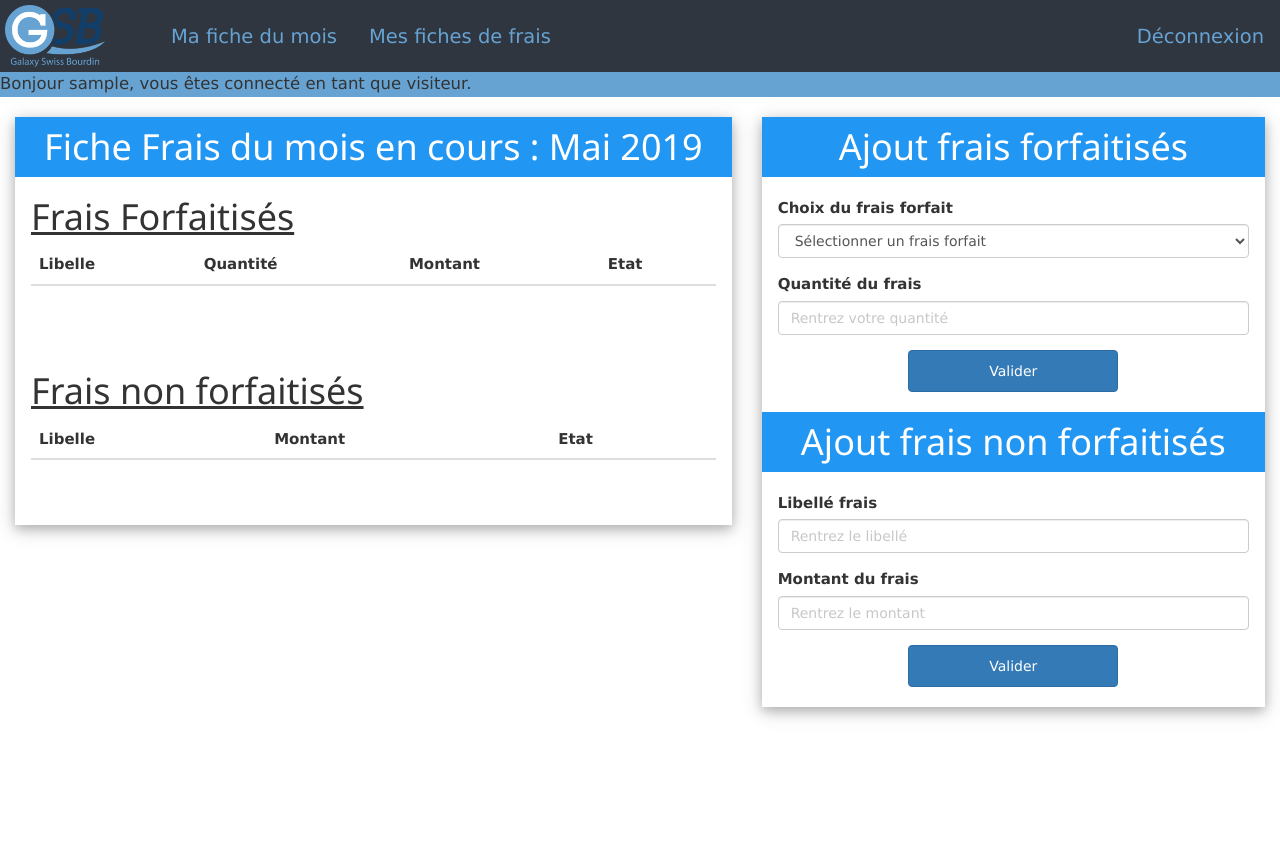
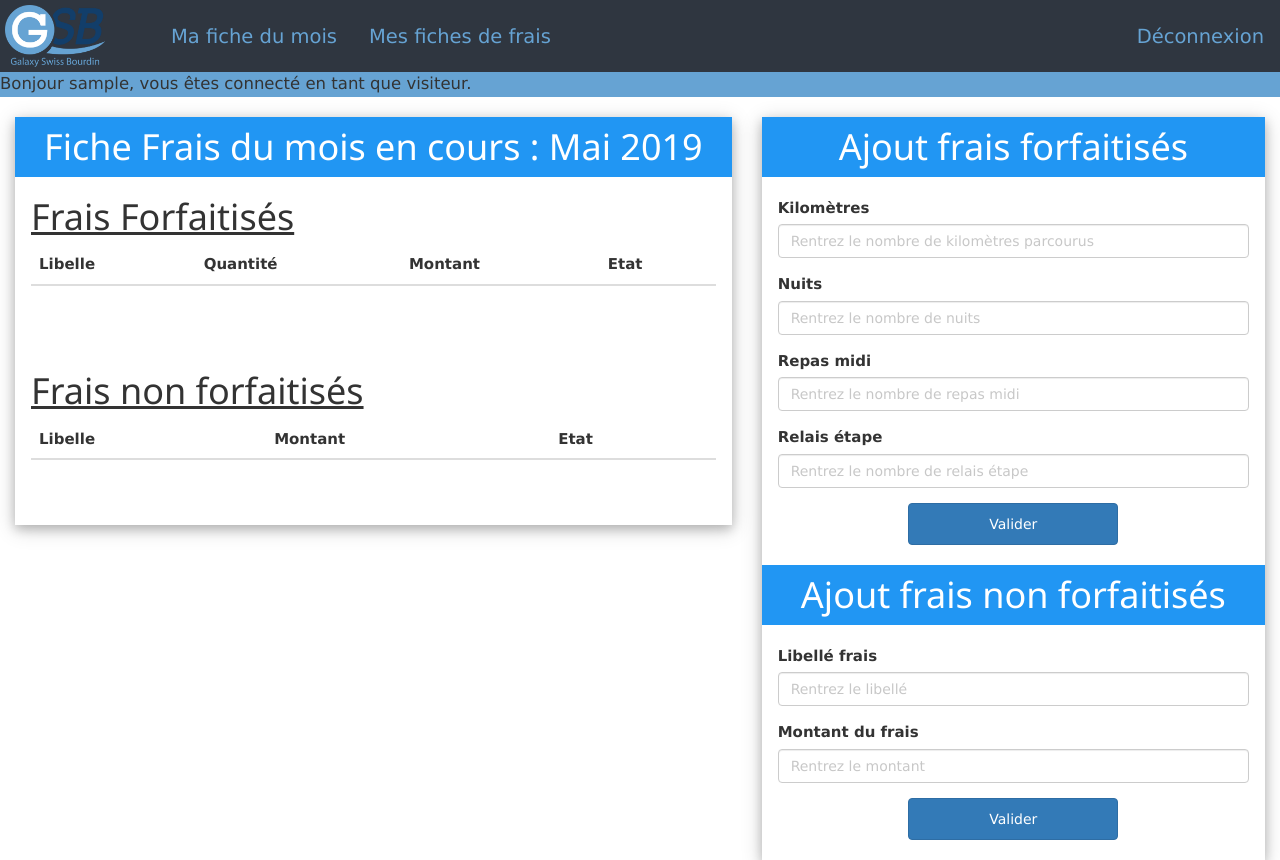
Before and after one commit to Adarak1997/gsb_web, a PHP site: page /visiteur/compte_visiteur.php in a window 1280 px wide. Before the commit the page ends 719 px from the top, so only its background shows below. Run offline with PHP 8.4, Linux system fonts and the light colour scheme; the visitor is signed in with stand-in values (Sample User, id 1); tables that the repository leaves empty or names only in its code hold one stand-in row (values such as "Sample post"); lists and menus that the app fills with data are empty.

Commit message:
formulaire frais et hors forfait fini

```diff
--- a/visiteur/compte_visiteur.php
+++ b/visiteur/compte_visiteur.php
@@ -140,7 +140,7 @@ $reponse=$bdd->query("SELECT details_frais_forfait.id, details_frais_forfait.qua
                 <th scope="col">Etat</th>
               </tr>
               <?php  while($row = $reponse->fetch()){
-              echo "<tr><td>". $row["libelle"]."</td><td>". $row["quantite"]. "</td><td>". $row["montant"]*$row["quantite"]. "</td><td>".  $row["libel"].  "<td></tr>";
+              echo "<tr><td>". $row["libelle"]."</td><td>". $row["quantite"]. "</td><td>". $row["montant"]*$row["quantite"]. "</td><td>".  $row["libel"].  "</td></tr>";
 
               }
               echo "</table>";
@@ -164,6 +164,8 @@ $reponse=$bdd->query("SELECT details_frais_forfait.id, details_frais_forfait.qua
       AND utilisateur_id = '".$userId."'");
 
 
+
+
             ?>
             <div class="w3-container">
             <p><h1 style="float:left;"><u>Frais non forfaitisés</u></h1>
@@ -182,7 +184,7 @@ $reponse=$bdd->query("SELECT details_frais_forfait.id, details_frais_forfait.qua
 
 
 
-        echo "<tr><td>". $row["libelle"]."</td><td>". $row["montant"]. "</td><td>".  $row["libelle_etat"].  "<td></tr>";
+        echo "<tr><td>". $row["libelle"]. "</td><td>". $row["montant"]. "</td><td>". $row["libelle_etat"]. "<td></tr>";
 
       }
       echo "</table>";
@@ -193,6 +195,19 @@ $reponse=$bdd->query("SELECT details_frais_forfait.id, details_frais_forfait.qua
       <br><br>
 
 
+      <?php
+$reponse= $bdd->query("SELECT fiche_frais.id, fiche_frais.mois, fiche_frais.annee,
+fiche_frais.utilisateur_id as utilisateur_id
+FROM fiche_frais
+WHERE (fiche_frais.mois = '".$mois."' AND fiche_frais.annee = '".$annee."')
+AND utilisateur_id = '".$userId."'");
+
+$sql = $reponse->fetch();
+$idFiche = $sql['id'];
+
+?>
+
+
 
         </div>
     </div>
@@ -201,28 +216,33 @@ $reponse=$bdd->query("SELECT details_frais_forfait.id, details_frais_forfait.qua
             <header style="margin-bottom:20px;" class="w3-container w3-blue">
               <h1>Ajout frais forfaitisés</h1>
             </header>
-            <form style="margin-bottom:20px;" class="w3-container" action="../fonction/newFraisForfait.php" method="POST">
+            <form style="margin-bottom:20px;" class="w3-container" action="" method="POST">
                 <div class="form-group">
-                  <label style="float:left;">Choix du frais forfait</label>
-                  <select name="frais_forfait" class="form-control">
-                    <option selected>Sélectionner un frais forfait</option>
-                    <?php  foreach ($fraiss as $frais) { ?>
-                    <option value="<?php echo $frais['id']; ?>"><?php echo $frais['libelle']; ?></option>
-                    <?php } ?>
-                  </select>
+                  <label style="float:left;">Kilomètres</label>
+                  <input type="number" min="0"  name="kilometre" class="form-control" placeholder="Rentrez le nombre de kilomètres parcourus">
                 </div>
-
                 <div class="form-group">
-                  <label style="float:left;">Quantité du frais</label>
-                  <input type="number" min="0"  name="quantite" class="form-control" placeholder="Rentrez votre quantité" required>
+                  <label style="float:left;">Nuits</label>
+                  <input type="number" min="0"  name="nuit" class="form-control" placeholder="Rentrez le nombre de nuits">
+                </div>
+                <div class="form-group">
+                  <label style="float:left;">Repas midi</label>
+                  <input type="number" min="0"  name="repas_midi" class="form-control" placeholder="Rentrez le nombre de repas midi">
+                </div>
+                <div class="form-group">
+                  <label style="float:left;">Relais étape</label>
+                  <input type="number" min="0"  name="relais_etape" class="form-control" placeholder="Rentrez le nombre de relais étape">
                 </div>
                 <input style="padding: 10px 80px;" class="btn btn-primary btnAjout" type="submit" value="Valider"/>
               </form>
 
+
+
+
             <header style="margin-bottom:20px;" class="w3-container w3-blue">
               <h1>Ajout frais non forfaitisés</h1>
             </header>
-            <form style="padding-bottom:20px;" class="w3-container" action="../fonction/newFraisForfait.php" method="POST">
+            <form style="padding-bottom:20px;" class="w3-container" method="POST" action="">
                 <div class="form-group">
                   <label style="float:left;">Libellé frais</label>
                   <input name="libelle" class="form-control" placeholder="Rentrez le libellé" required>
@@ -232,13 +252,152 @@ $reponse=$bdd->query("SELECT details_frais_forfait.id, details_frais_forfait.qua
                   <label style="float:left;">Montant du frais</label>
                   <input type="number" min="0"  name="montant" class="form-control" placeholder="Rentrez le montant" required>
                 </div>
-                <input style="padding: 10px 80px;" class="btn btn-primary btnAjout" type="submit" value="Valider"/>
+                <input style="padding: 10px 80px;" class="btn btn-primary btnAjout" type="submit" name="submit" value="Valider"/>
             </form>
           </div>
       </div>
     </div>
   </div>
 
+  <?php
+
+
+  if(isset($_POST['libelle']) && isset($_POST['montant'])){
+
+
+    $fiche = $bdd->query("SELECT * FROM fiche_frais WHERE mois = '".$mois."' AND annee ='".$annee."' AND utilisateur_id ='".$userId."'");
+
+    if($fiche->rowCount()<1){
+      $libelle = $_POST['libelle'];
+    $montant = $_POST['montant'];
+      $creer=$bdd->prepare('INSERT INTO `fiche_frais` (`id`, `mois`, `annee`, `etat_id`, `utilisateur_id`)
+      VALUES (id, "'.$mois.'", "'.$annee.'", "1", "'.$userId.'")');
+
+      $creer->execute();
+
+    $FraisHorsForfait = $bdd->prepare('INSERT INTO `details_frais_non_forfait` (`id`, `libelle`, `montant`, `fiche_frais_id`, `etat_id`)
+    VALUES (id, "'.$libelle.'", "'.$montant.'" , "'.$idFiche.'" , "1")');
+
+
+    $FraisHorsForfait->execute();
+
+    echo "<meta http-equiv='refresh' content=\"0; URL=compte_visiteur.php\">";
+  }else{
+    $libelle = $_POST['libelle'];
+    $montant = $_POST['montant'];
+    $FraisHorsForfait = $bdd->prepare('INSERT INTO `details_frais_non_forfait` (`id`, `libelle`, `montant`, `fiche_frais_id`, `etat_id`)
+    VALUES (id, "'.$libelle.'", "'.$montant.'" , "'.$idFiche.'" , "1")');
+
+
+    $FraisHorsForfait->execute();
+
+    echo "<meta http-equiv='refresh' content=\"0; URL=compte_visiteur.php\">";
+  }
+}
+
+
+
+  if(isset($_POST['kilometre'])){
+    $kilometre = $_POST['kilometre'];
+
+    $verifier = $bdd->query("SELECT * FROM details_frais_forfait WHERE frais_forfait_id='1' AND fiche_frais_id='".$idFiche."'");
+
+
+    if($verifier->rowCount()<1){
+      $FraisKilometre = $bdd->prepare('INSERT INTO `details_frais_forfait` (`id`, `quantite`, `frais_forfait_id`, `fiche_frais_id`, `etat_id`)
+    VALUES (id, "'.$kilometre.'", "1", "'.$idFiche.'", "1")');
+
+    $FraisKilometre->execute();
+
+    echo "<meta http-equiv='refresh' content=\"0; URL=compte_visiteur.php\">";
+    }else{
+      $updateKilometre = $bdd->prepare("UPDATE details_frais_forfait SET quantite = quantite + :quantite, frais_forfait_id ='1', fiche_frais_id = :fiche, etat_id ='1' WHERE frais_forfait_id ='1' AND fiche_frais_id ='".$idFiche."'");
+      $updateKilometre->bindparam(':quantite',$kilometre);
+      $updateKilometre->bindparam(':fiche',$idFiche);
+      $updateKilometre->execute();
+
+      echo "<meta http-equiv='refresh' content=\"0; URL=compte_visiteur.php\">";
+    }
+
+  }
+
+
+  if(isset($_POST['nuit'])){
+    $nuit = $_POST['nuit'];
+
+    $verifier2 = $bdd->query("SELECT * FROM details_frais_forfait WHERE frais_forfait_id='4' AND fiche_frais_id='".$idFiche."'");
+
+
+    if($verifier2->rowCount()<1){
+      $FraisNuit = $bdd->prepare('INSERT INTO `details_frais_forfait` (`id`, `quantite`, `frais_forfait_id`, `fiche_frais_id`, `etat_id`)
+    VALUES (id, "'.$nuit.'", "4", "'.$idFiche.'", "1")');
+
+    $FraisNuit->execute();
+
+    echo "<meta http-equiv='refresh' content=\"0; URL=compte_visiteur.php\">";
+    }else{
+      $updateNuit = $bdd->prepare("UPDATE details_frais_forfait SET quantite = quantite + :quantite, frais_forfait_id ='4', fiche_frais_id = :fiche, etat_id ='1' WHERE frais_forfait_id ='4' AND fiche_frais_id ='".$idFiche."'");
+      $updateNuit->bindparam(':quantite',$nuit);
+      $updateNuit->bindparam(':fiche',$idFiche);
+      $updateNuit->execute();
+
+      echo "<meta http-equiv='refresh' content=\"0; URL=compte_visiteur.php\">";
+    }
+
+  }
+
+
+  if(isset($_POST['repas_midi'])){
+    $midi = $_POST['repas_midi'];
+
+    $verifier3 = $bdd->query("SELECT * FROM details_frais_forfait WHERE frais_forfait_id='2' AND fiche_frais_id='".$idFiche."'");
+
+
+    if($verifier3->rowCount()<1){
+      $FraisMidi = $bdd->prepare('INSERT INTO `details_frais_forfait` (`id`, `quantite`, `frais_forfait_id`, `fiche_frais_id`, `etat_id`)
+    VALUES (id, "'.$midi.'", "2", "'.$idFiche.'", "1")');
+
+    $FraisMidi->execute();
+
+    echo "<meta http-equiv='refresh' content=\"0; URL=compte_visiteur.php\">";
+    }else{
+      $updateMidi = $bdd->prepare("UPDATE details_frais_forfait SET quantite = quantite + :quantite, frais_forfait_id ='2', fiche_frais_id = :fiche, etat_id ='1' WHERE frais_forfait_id ='2' AND fiche_frais_id ='".$idFiche."'");
+      $updateMidi->bindparam(':quantite',$midi);
+      $updateMidi->bindparam(':fiche',$idFiche);
+      $updateMidi->execute();
+
+      echo "<meta http-equiv='refresh' content=\"0; URL=compte_visiteur.php\">";
+    }
+
+  }
+
+  if(isset($_POST['relais_etape'])){
+    $relais = $_POST['relais_etape'];
+
+    $verifier4 = $bdd->query("SELECT * FROM details_frais_forfait WHERE frais_forfait_id='3' AND fiche_frais_id='".$idFiche."'");
+
+
+    if($verifier4->rowCount()<1){
+      $FraisRelais = $bdd->prepare('INSERT INTO `details_frais_forfait` (`id`, `quantite`, `frais_forfait_id`, `fiche_frais_id`, `etat_id`)
+    VALUES (id, "'.$relais.'", "3", "'.$idFiche.'", "1")');
+
+    $FraisRelais->execute();
+
+    echo "<meta http-equiv='refresh' content=\"0; URL=compte_visiteur.php\">";
+    }else{
+      $updateRelais = $bdd->prepare("UPDATE details_frais_forfait SET quantite = quantite + :quantite, frais_forfait_id ='3', fiche_frais_id = :fiche, etat_id ='1' WHERE frais_forfait_id ='3' AND fiche_frais_id ='".$idFiche."'");
+      $updateRelais->bindparam(':quantite',$relais);
+      $updateRelais->bindparam(':fiche',$idFiche);
+      $updateRelais->execute();
+
+      echo "<meta http-equiv='refresh' content=\"0; URL=compte_visiteur.php\">";
+    }
+
+  }
+
+  ?>
+
+
         <script src="https://ajax.googleapis.com/ajax/libs/jquery/3.4.0/jquery.min.js"></script>
         <script src="https://maxcdn.bootstrapcdn.com/bootstrap/3.4.0/js/bootstrap.min.js"></script>
 
```
